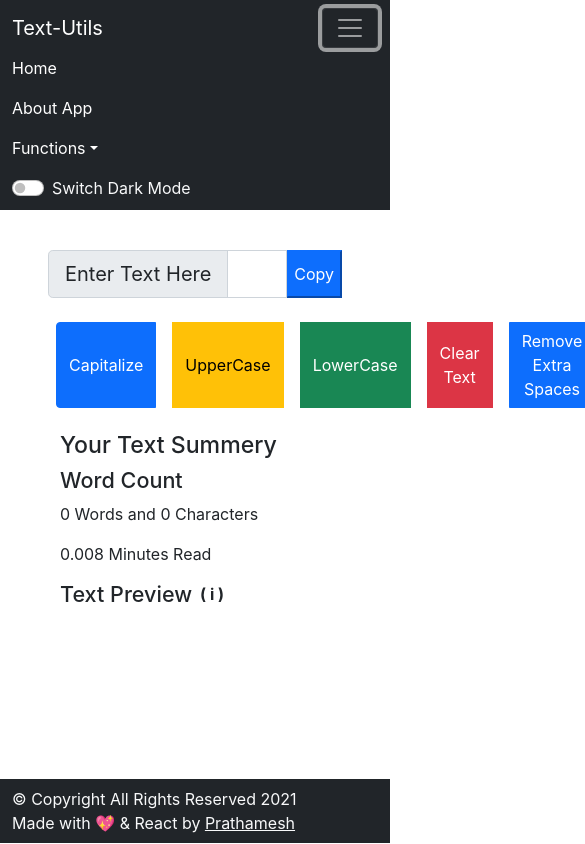
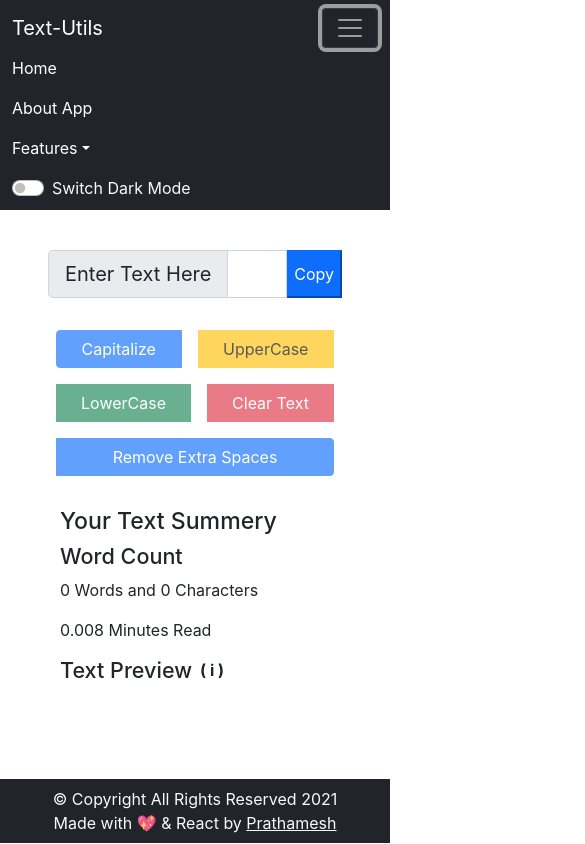
Before and after one commit to prathamesh-dukare/Text-Utils, a React (Create React App) app: page / in a window 390 px wide. Both pictures are taken after a click on the button "Toggle navigation". Shown: the whole page, 585 px wide, since content can reach past the window. Built offline with nearby package versions, Linux system fonts and the light colour scheme.

Commit message:
Added Responsiveness

```diff
--- a/src/App.css
+++ b/src/App.css
@@ -4,11 +4,11 @@
     color: aqua;
 }
 
-.footer {
-    position: fixed;
-    bottom: 1px;
-    width: 100%;
+.button-flex {
+    display: inline-flex;
+    flex-wrap: wrap;
 }
+
 
 pre {
     font-family: -apple-system;
@@ -32,8 +32,9 @@ pre {
 }
 
 .about-container {
-    width: 50%;
     font-size: 22px;
+    width: 59vw;
+    margin: 1.5em auto;
 }
 
 .i-btn {
@@ -45,6 +46,30 @@ pre {
 }
 
 .text-preview {
-    margin-top: 1 rem;
-    margin-bottom: 3 rem;
+    margin-top: 1 rem !important;
+    margin-bottom: 3 rem !important;
 }
+.footer {
+    position: fixed;
+    bottom: 1px;
+    width: 100%;
+}
+/* Media Queries for smaller screans  */
+@media screen and (max-width : 805px) {
+    .about-container {
+        width: 76vw;
+        font-size: 20px;
+    }
+}
+@media screen and (max-width : 450px) {
+    .about-container {
+        width: 86vw;
+        font-size: 18px;
+    }
+}
+@media screen and (max-width : 750px) {
+    .footer-flex{
+        display: flex;
+        justify-content: center !important;
+    }
+}
--- a/src/App.js
+++ b/src/App.js
@@ -12,9 +12,9 @@ function App() {
 	const callAlert = (message) => {
 		setAlertMsg(message)
 	}
-	setTimeout(() => {
-		setAlertMsg(null)
-	}, 2100);
+	// setTimeout(() => {
+	// 	setAlertMsg(null)
+	// }, 2100);
 	return (
 		<Router>
 			<div itemID="id">
--- a/src/components/Footer.js
+++ b/src/components/Footer.js
@@ -3,7 +3,7 @@ import React from 'react'
 export default function footer() {
     return (
         <nav className="navbar bg-dark footer">
-            <div className="container centered text-light my-0">
+            <div className="container centered text-light my-0 footer-flex">
                 <span>© Copyright All Rights Reserved 2021</span>
                 <span>Made with 💖 & React by <a className ="text-light" href="https://linktr.ee/prathameshdukare" rel="noreferrer" target ="_blank">Prathamesh</a></span>
             </div>
--- a/src/components/Home.js
+++ b/src/components/Home.js
@@ -32,6 +32,7 @@ export default function Input(props) {
         let text = document.getElementById("input-text")
         text.select()
         navigator.clipboard.writeText(text.value)
+        document.getSelection().removeAllRanges()
         props.callAlert("Text Copied To Clipboard ~")
     }
     // extraspaces Functions
@@ -54,14 +55,14 @@ export default function Input(props) {
                 <span className="input-group-text" id="inputGroup-sizing-lg">{props.textValue}</span>
 
                 <input type="text" value={currentTextValue} onChange={onchangeMethod} itemID="disabledTextInput" className="form-control disabled" aria-label="Sizing example input" aria-describedby="inputGroup-sizing-lg" id="input-text" />
-                <button className="nav-item btn-primary" onClick={copyTextHandler}>Copy</button>
+                <button className="nav-item btn-primary" disabled={currentTextValue.length<=0} onClick={copyTextHandler}>Copy</button>
             </div>
-            <div class="btn-group" role="group" aria-label="Basic mixed styles example">
-                <button type="button" class="btn btn-primary mx-2" onClick={capHandler}>Capitalize</button>
-                <button type="button" class="btn btn-warning mx-2" onClick={upperHandler}>UpperCase</button>
-                <button type="button" class="btn btn-success mx-2" onClick={lowerHandler}>LowerCase</button>
-                <button type="button" class="btn btn-danger mx-2" onClick={clearTextHandler}>Clear Text</button>
-                <button type="button" class="btn btn-primary mx-2" onClick={extraSpacesHandler}>Remove Extra Spaces</button>
+            <div className="btn-group button-flex" role="group" aria-label="Basic mixed styles example">
+                <button type="button" className="btn btn-primary mx-2 my-2" disabled={currentTextValue.length<=0} onClick={capHandler}>Capitalize</button>
+                <button type="button" className="btn btn-warning mx-2 my-2" disabled={currentTextValue.length<=0}  onClick={upperHandler}>UpperCase</button>
+                <button type="button" className="btn btn-success mx-2 my-2" disabled={currentTextValue.length<=0}  onClick={lowerHandler}>LowerCase</button>
+                <button type="button" className="btn btn-danger mx-2 my-2" disabled={currentTextValue.length<=0}  onClick={clearTextHandler}>Clear Text</button>
+                <button type="button" className="btn btn-primary mx-2 my-2" disabled={currentTextValue.length<=0}  onClick={extraSpacesHandler}>Remove Extra Spaces</button>
             </div>
 
             <div className="container my-4">
@@ -71,7 +72,7 @@ export default function Input(props) {
                 <p>{0.008 * currentTextValue.split(" ").length.toFixed("2")} Minutes Read</p>
                 <div className="container flex">
                     <h4>Text Preview</h4>
-                    <span className="i-btn mx-2" onMouseOver={showInfo} onMouseLeave={hideInfo}> <strong>( i )</strong></span>
+                    <span className="i-btn mx-2" onClick ={showInfo} onMouseOver={showInfo} onMouseLeave={hideInfo}> <strong>( i )</strong></span>
                     <p id="info"></p>
                 </div>
                 <p className="text-preview">{currentTextValue}</p>
--- a/src/components/Navbar.js
+++ b/src/components/Navbar.js
@@ -33,22 +33,22 @@ export default function Navbar(props) {
                             <Link className="nav-link active" to="/about">About App</Link>
                         </li>
                         <li className="nav-item dropdown">
-                            <a className="nav-link active dropdown-toggle" href="#" id="navbarDropdown" role="button" data-bs-toggle="dropdown" aria-expanded="false">
-                                Functions
+                            <a className="nav-link active dropdown-toggle" href="/" id="navbarDropdown" role="button" data-bs-toggle="dropdown" aria-expanded="false">
+                                Features
                             </a>
                             <ul className="dropdown-menu" aria-labelledby="navbarDropdown">
-                                <li><a className="dropdown-item" href="#">Convert to Uppercase</a></li>
-                                <li><a className="dropdown-item" href="#">Convert to Lowercase</a></li>
-                                <li><a className="dropdown-item" href="#">Convert to Capitalized</a></li>
-                                <li><a className="dropdown-item" href="#">Clear Text</a></li>
-                                <li><a className="dropdown-item" href="#">Remove Extra Spaces</a></li>
+                                <li className="dropdown-item">Convert to Uppercase</li>
+                                <li className="dropdown-item">Convert to Lowercase</li>
+                                <li className="dropdown-item">Convert to Capitalized</li>
+                                <li className="dropdown-item">Clear Text</li>
+                                <li className="dropdown-item">Remove Extra Spaces</li>
                             </ul>
                         </li>
                     </ul>
                     <form className="d-flex">
-                        <div class="form-check form-switch">
-                            <input class="form-check-input" onClick={switchModes} type="checkbox" role="switch" id="flexSwitchCheckDefault" />
-                            <label class="form-check-label text-light" htmlFor="flexSwitchCheckDefault">Switch {lightOrDark} Mode</label>
+                        <div className="form-check form-switch">
+                            <input className="form-check-input" onClick={switchModes} type="checkbox" role="switch" id="flexSwitchCheckDefault" />
+                            <label className="form-check-label text-light" htmlFor="flexSwitchCheckDefault">Switch {lightOrDark} Mode</label>
                         </div>
                     </form>
                 </div>
```
Also changed, not shown: public/logo192.png (added), public/logo512.png (added), public/manifest.json.
